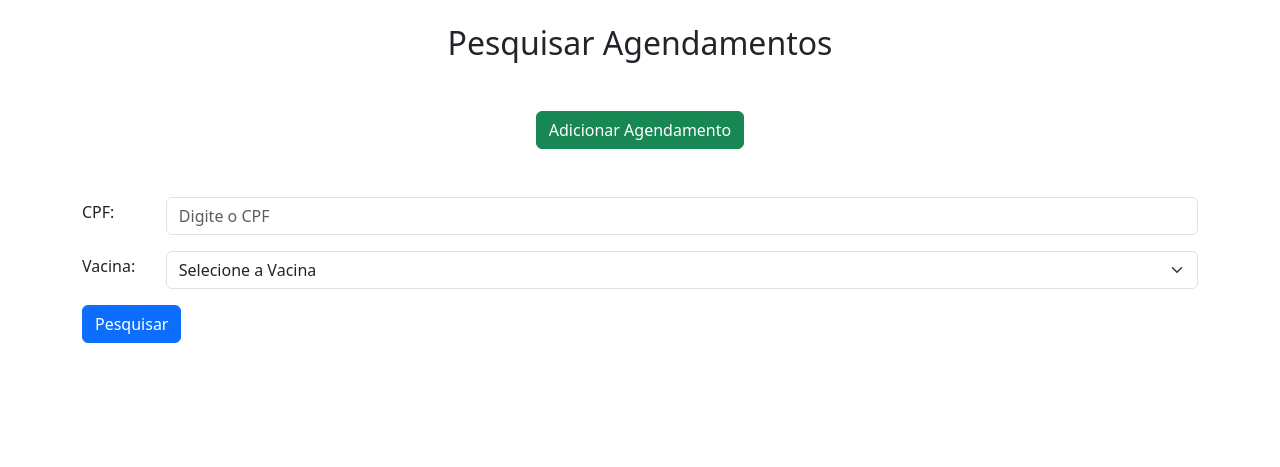
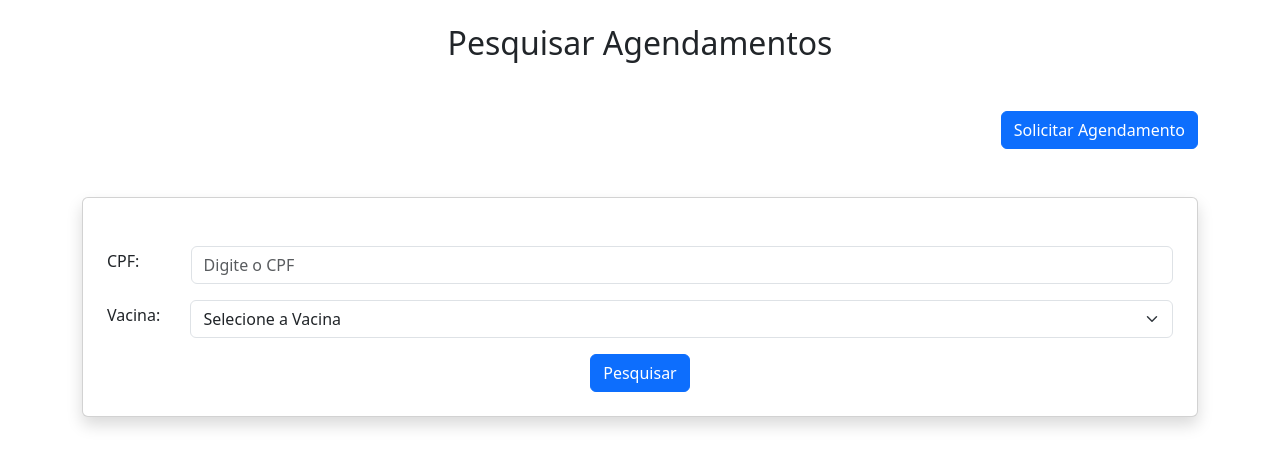
Before and after one commit to Ryan1590/hackathon-terceiro-periodo, a PHP site: page /agendamentos/index.php?page=menuAgendamento in a window 1280 px wide. Shown: the part 119-586 px from the top of the page. Run offline with PHP 8.4, Linux system fonts and the light colour scheme; data that the repository does not hold is empty; some libraries are stand-ins or nearby versions.

Commit message:
estilização pagina de agendamento, removido da tela de index o banner

```diff
--- a/front-end/agendamento.php
+++ b/front-end/agendamento.php
@@ -32,7 +32,7 @@
 </nav>
 
     <br><br>
-    <div class="container">
+<div class="container">
     <div class="register-container p-4 bg-white rounded shadow">
         <h1 class="mb-4 text-center">Agendamento</h1>
         <form id="register-form" action="./processa_agendamento.php" method="post">
--- a/front-end/index.php
+++ b/front-end/index.php
@@ -180,12 +180,6 @@ if (isset($_GET['page'])) {
     </div>
 </div>
 
-<div class="wrapper">
-    <div class="container mt-4">
-    <img src="./img/bannerimagemfalsa.png" alt="Banner" class="img-fluid">
-    </div>
-</div>
-
 <br><br>
 <div class="container d-container">
     <div class="link-container">
--- a/front-end/menuAgendamento.php
+++ b/front-end/menuAgendamento.php
@@ -42,17 +42,19 @@
     </div>
 </nav>
 
+
 <div class="container mt-4">
     <h2 class="text-center mt-4">Pesquisar Agendamentos</h2>
-    <div class="text-center mb-4 mt-4">
-        <a href="agendamento.php" type="button" class="btn btn-success mt-4 mb-4">Adicionar Agendamento</a>
+    <div class="d-flex justify-content-end mb-4 mt-4">
+        <a href="?page=agendamento" type="button" class="btn btn-primary mt-4 mb-4">Solicitar Agendamento</a>
     </div>
+    <div class="card shadow p-4 mb-4">
         <form class="mt-4" action="menuAgendamento.php" method="GET">
-        <div class="form-group">
+            <div class="form-group mb-3">
                 <label for="cpf">CPF:</label>
                 <input type="text" class="form-control" id="cpf" name="cpf" placeholder="Digite o CPF" required>
             </div>
-        <div class="form-group">
+            <div class="form-group mb-3">
                 <label for="vacina">Vacina:</label>
                 <select class="form-select" id="vacina" name="vacina">
                     <option value="">Selecione a Vacina</option>
@@ -70,8 +72,11 @@
                     ?>
                 </select>
             </div>
+            <div class="text-center">
                 <button type="submit" class="btn btn-primary">Pesquisar</button>
+            </div>
         </form>
+    </div>
 </div>
 
 
```
Also changed, not shown: front-end/notificacao.php (+17 -14 lines), front-end/img/bannerimagemfalsa.png. Lines whose indentation alone changed are shown as unchanged.
